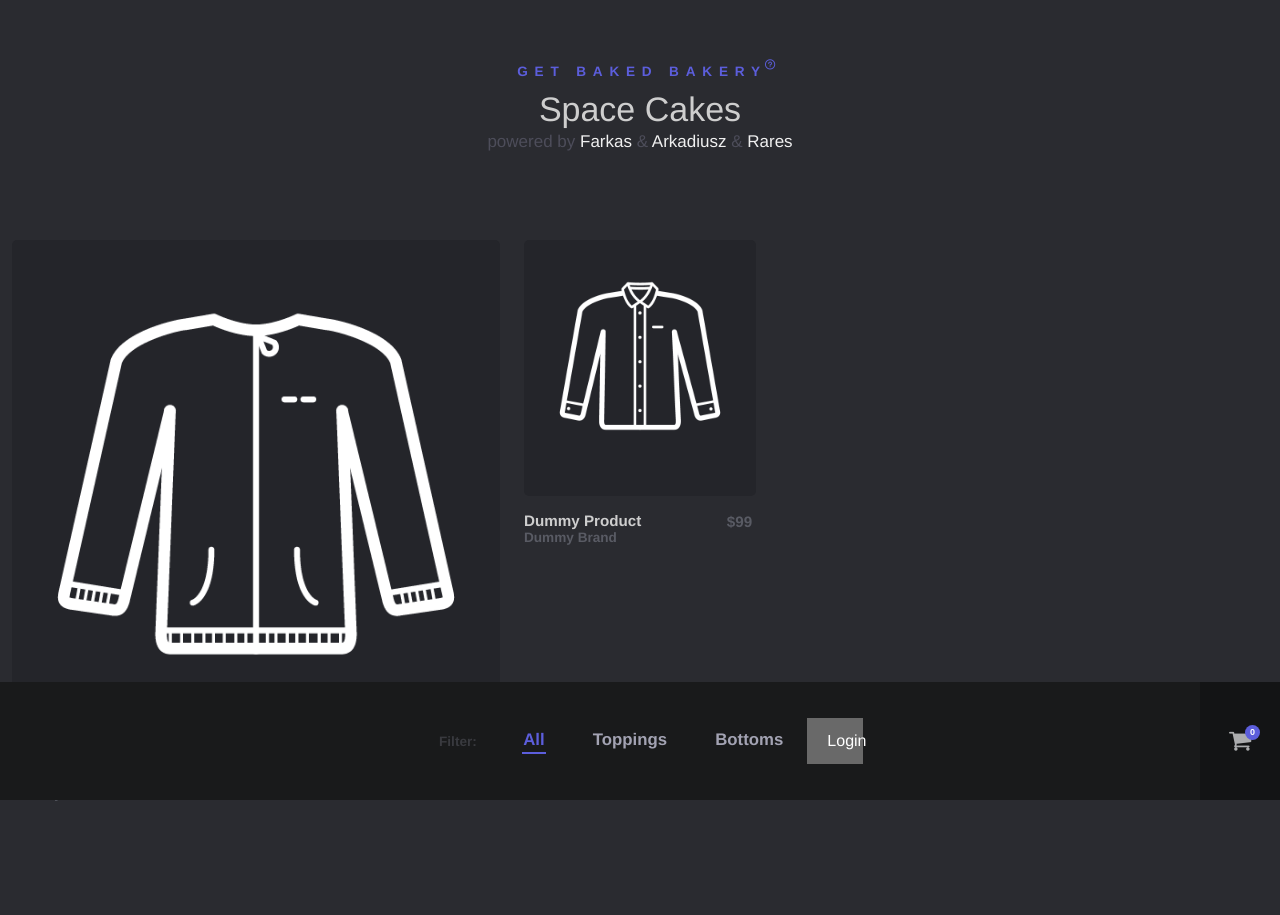
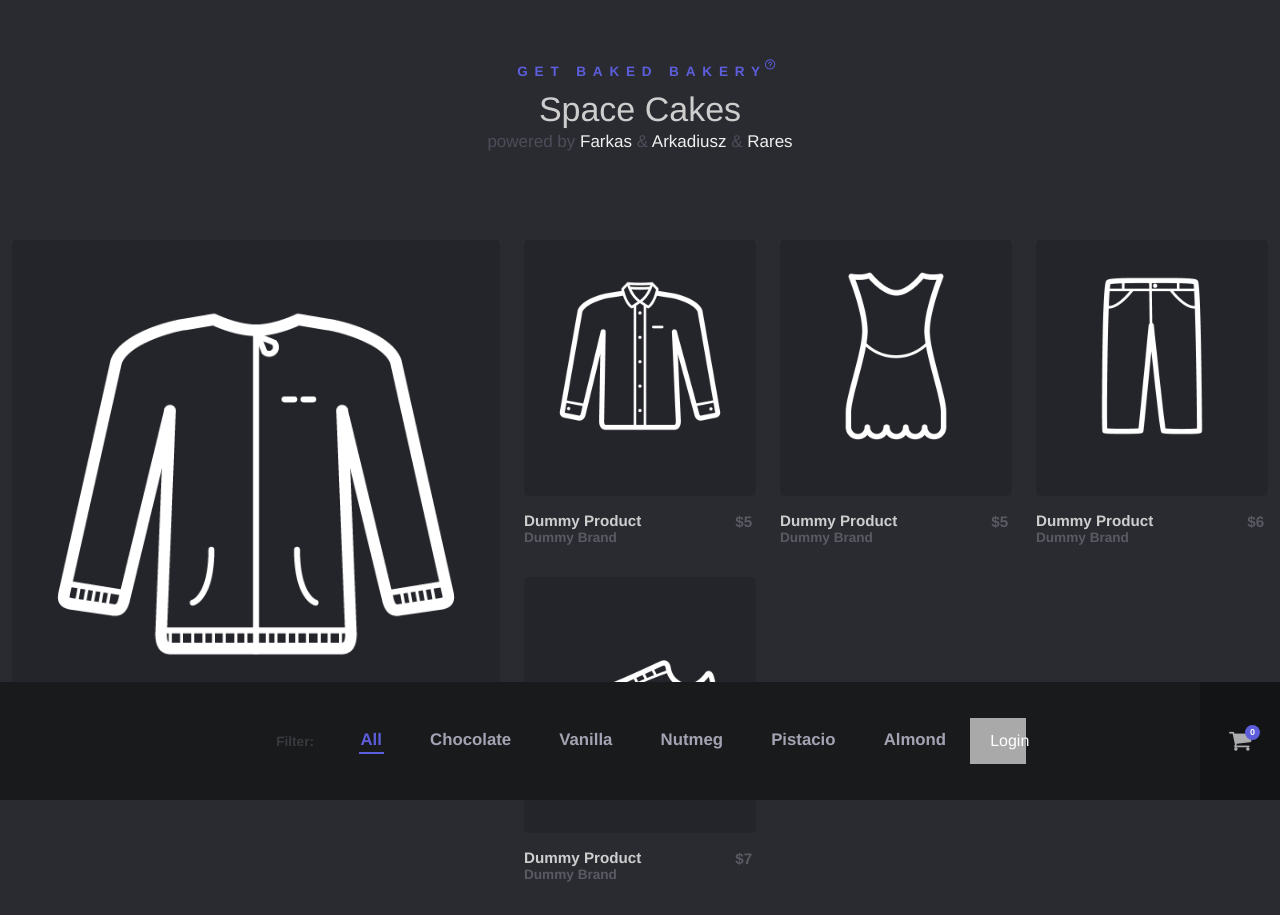
Before and after one commit to FarkIst/Bakery, a plain HTML site: page index.html in a window 1280 px wide. Drawn offline with Linux system fonts and the light colour scheme.

Commit message:
Signed-off-by: Farki93

```diff
--- a/css/modal.css
+++ b/css/modal.css
@@ -13,7 +13,7 @@ input[type=text], input[type=password] {
 
 /* Set a style for all buttons */
 button1 {
-    background-color: #696969;
+    background-color: darkgray;
     color: white;
     padding: 14px 20px;
     margin: 8px 0;
@@ -43,6 +43,7 @@ img.avatar {
 
 .container {
     padding: 16px;
+    background-color:
 }
 
 span.psw {
@@ -67,7 +68,7 @@ span.psw {
 
 /* Modal Content/Box */
 .modal-content {
-    background-color: #fefefe;
+    background-color: dimgrey;
     margin: 5% auto 15% auto; /* 5% from the top, 15% from the bottom and centered */
     border: 1px solid #888;
     width: 60%; /* Could be more or less, depending on screen size */
@@ -110,6 +111,7 @@ span.psw {
     span.psw {
        display: block;
        float: none;
+
     }
     .cancelbtn {
        width: 100%;
--- a/index.html
+++ b/index.html
@@ -30,12 +30,15 @@
 		<div class="filter">
 			<span class="filter__label">Filter: </span>
 			<button class="action filter__item filter__item--selected" data-filter="*">All</button>
-			<button class="action filter__item" data-filter=".jackets"><i class="icon icon--jacket"></i><span class="action__text">Toppings</span></button>
-			<button class="action filter__item" data-filter=".shirts"><i class="icon icon--shirt"></i><span class="action__text">Bottoms</span></button>
+            <button class="action filter__item" data-filter=".jackets"><i class="icon icon--jacket"></i><span class="action__text">Chocolate</span></button>
+			<button class="action filter__item" data-filter=".shirts"><i class="icon icon--shirt"></i><span class="action__text">Vanilla</span></button>
+			<button class="action filter__item" data-filter=".dresses"><i class="icon icon--dress"></i><span class="action__text">Nutmeg</span></button>
+			<button class="action filter__item" data-filter=".trousers"><i class="icon icon--trousers"></i><span class="action__text">Pistacio</span></button>
+			<button class="action filter__item" data-filter=".shoes"><i class="icon icon--shoe"></i><span class="action__text">Almond</span></button>
+            <button1 onclick="document.getElementById('id01').style.display='block'">Login</button1>
 
 
-            <!-- Button to open the modal login form -->
-<button1 onclick="document.getElementById('id01').style.display='block'">Login</button1>
+
 
 
 
@@ -105,9 +108,9 @@ class="close" title="Close Modal">&times;</span>
 					<div class="slider__item"><img src="images/jacket.png" alt="Dummy" /></div>
 				</div>
 				<div class="meta">
-					<h3 class="meta__title">Dummy Product</h3>
-					<span class="meta__brand">Dummy Brand</span>
-					<span class="meta__price">$99</span>
+					<h3 class="meta__title">Kevin Spacey XD</h3>
+					<span class="meta__brand">Chocolicious bottom</span>
+					<span class="meta__price">$5</span>
 				</div>
 				<button class="action action--button action--buy"><i class="fa fa-shopping-cart"></i><span class="text-hidden">Add to cart</span></button>
 			</div>
@@ -121,7 +124,49 @@ class="close" title="Close Modal">&times;</span>
 				<div class="meta">
 					<h3 class="meta__title">Dummy Product</h3>
 					<span class="meta__brand">Dummy Brand</span>
-					<span class="meta__price">$99</span>
+					<span class="meta__price">$5</span>
+				</div>
+				<button class="action action--button action--buy"><i class="fa fa-shopping-cart"></i><span class="text-hidden">Add to cart</span></button>
+			</div>
+
+            <div class="grid__item dresses">
+				<div class="slider">
+					<div class="slider__item"><img src="images/dress.png" alt="Dummy" /></div>
+					<div class="slider__item"><img src="images/dress.png" alt="Dummy" /></div>
+					<div class="slider__item"><img src="images/dress.png" alt="Dummy" /></div>
+				</div>
+				<div class="meta">
+					<h3 class="meta__title">Dummy Product</h3>
+					<span class="meta__brand">Dummy Brand</span>
+					<span class="meta__price">$5</span>
+				</div>
+				<button class="action action--button action--buy"><i class="fa fa-shopping-cart"></i><span class="text-hidden">Add to cart</span></button>
+			</div>
+
+            <div class="grid__item trousers">
+				<div class="slider">
+					<div class="slider__item"><img src="images/trousers.png" alt="Dummy" /></div>
+					<div class="slider__item"><img src="images/trousers.png" alt="Dummy" /></div>
+					<div class="slider__item"><img src="images/trousers.png" alt="Dummy" /></div>
+				</div>
+				<div class="meta">
+					<h3 class="meta__title">Dummy Product</h3>
+					<span class="meta__brand">Dummy Brand</span>
+					<span class="meta__price">$6</span>
+				</div>
+				<button class="action action--button action--buy"><i class="fa fa-shopping-cart"></i><span class="text-hidden">Add to cart</span></button>
+			</div>
+
+            <div class="grid__item shoes">
+				<div class="slider">
+					<div class="slider__item"><img src="images/shoe.png" alt="Dummy" /></div>
+					<div class="slider__item"><img src="images/shoe.png" alt="Dummy" /></div>
+					<div class="slider__item"><img src="images/shoe.png" alt="Dummy" /></div>
+				</div>
+				<div class="meta">
+					<h3 class="meta__title">Dummy Product</h3>
+					<span class="meta__brand">Dummy Brand</span>
+					<span class="meta__price">$7</span>
 				</div>
 				<button class="action action--button action--buy"><i class="fa fa-shopping-cart"></i><span class="text-hidden">Add to cart</span></button>
 			</div>
```
